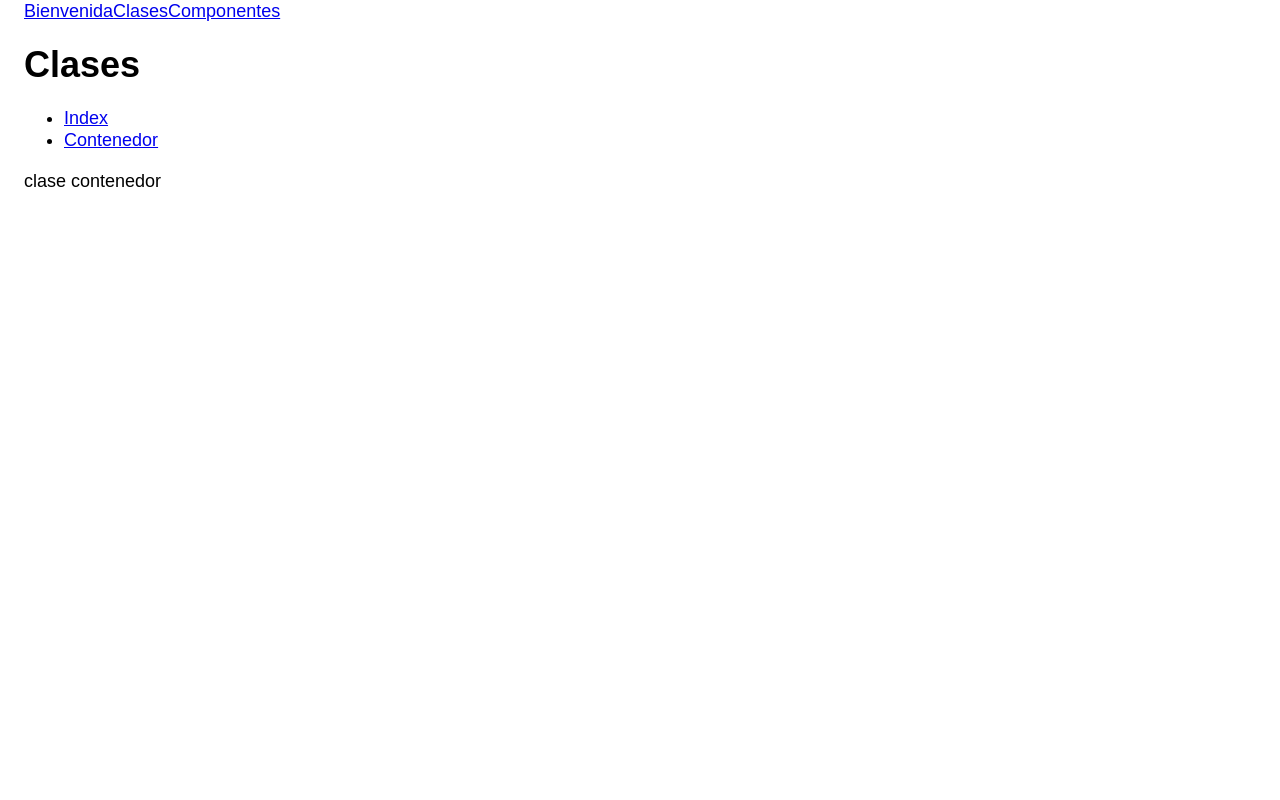
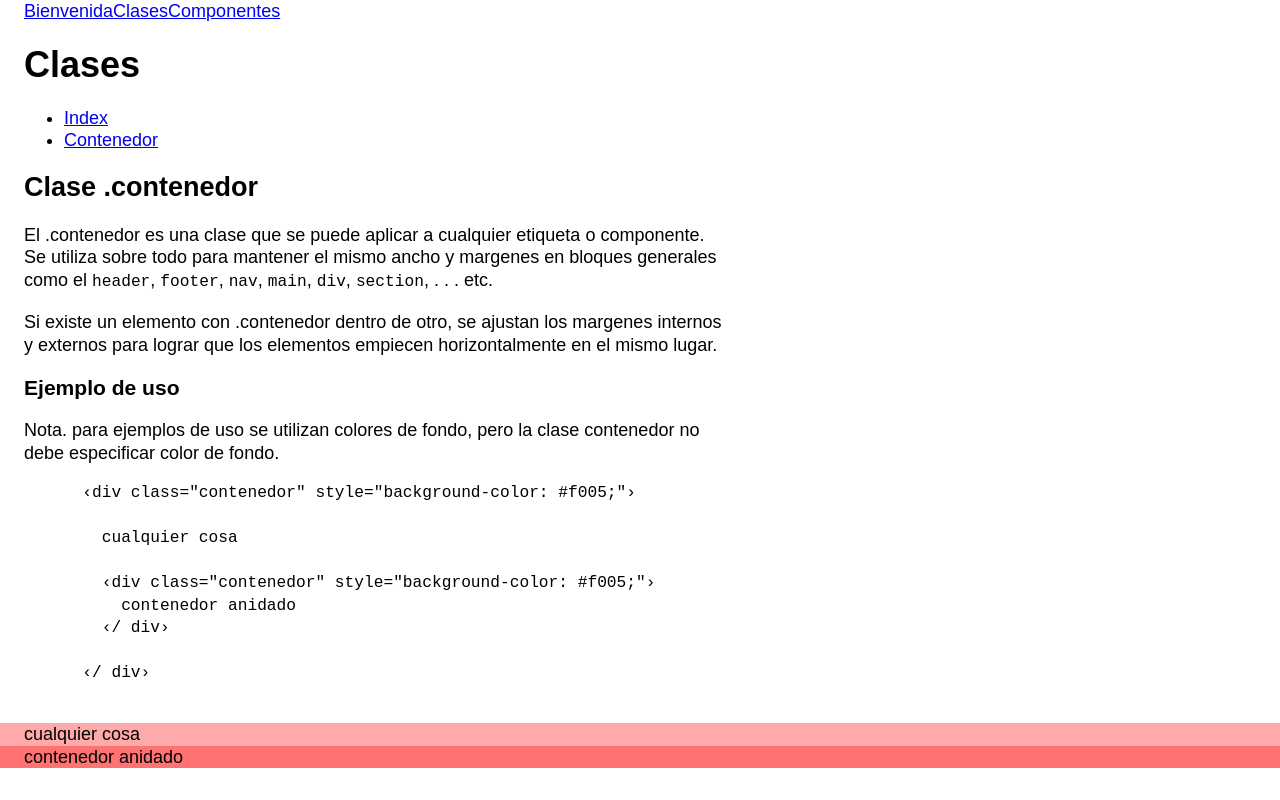
Before and after one commit to flkt/esparragus, a Vue app: page /clases/contenedor in a window 1280 px wide. Built offline with nearby package versions, Linux system fonts and the light colour scheme.

Commit message:
agregando documentacion y probando contenedores

```diff
--- a/src/clases/contenedor.scss
+++ b/src/clases/contenedor.scss
@@ -4,6 +4,10 @@
 
 .contenedor {
   padding-inline: var(--es-espaciado-base);
+
+  .contenedor {
+    margin-inline: calc(var(--es-espaciado-base) * -1);
+  }
 
   // config_contenedor
   @if map.has-key(config_contenedor.$contenedor, 'general') {
--- a/src/vistas/clases/ContenedorArticle.vue
+++ b/src/vistas/clases/ContenedorArticle.vue
@@ -1,5 +1,45 @@
 <script setup></script>
 
 <template>
-  <p>clase contenedor</p>
+  <article>
+    <h2>Clase .contenedor</h2>
+    <p>
+      El .contenedor es una clase que se puede aplicar a cualquier etiqueta o componente.
+      Se utiliza sobre todo para mantener el mismo ancho y margenes en bloques generales
+      como el
+      <code lang="en">header</code>,
+      <code lang="en">footer</code>,
+      <code lang="en">nav</code>,
+      <code lang="en">main</code>,
+      <code lang="en">div</code>,
+      <code lang="en">section</code>,
+      . . . etc.
+    </p>
+    <p>
+      Si existe un elemento con .contenedor dentro de otro, se ajustan los margenes internos y
+      externos para lograr que los elementos empiecen horizontalmente en el mismo lugar.
+    </p>
+    <h3>Ejemplo de uso</h3>
+    <p>
+      Nota. para ejemplos de uso se utilizan colores de fondo, pero la clase contenedor no debe
+      especificar color de fondo.
+    </p>
+    <pre>
+      &lsaquo;div class="contenedor" style="background-color: #f005;"&rsaquo;
+
+        cualquier cosa
+
+        &lsaquo;div class="contenedor" style="background-color: #f005;"&rsaquo;
+          contenedor anidado
+        &lsaquo;/ div&rsaquo;
+
+      &lsaquo;/ div&rsaquo;
+    </pre>
+    <div class="contenedor" style="background-color: #f005;">
+      cualquier cosa
+      <div class="contenedor" style="background-color: #f005;">
+        contenedor anidado
+      </div>
+    </div>
+  </article>
 </template>
```
